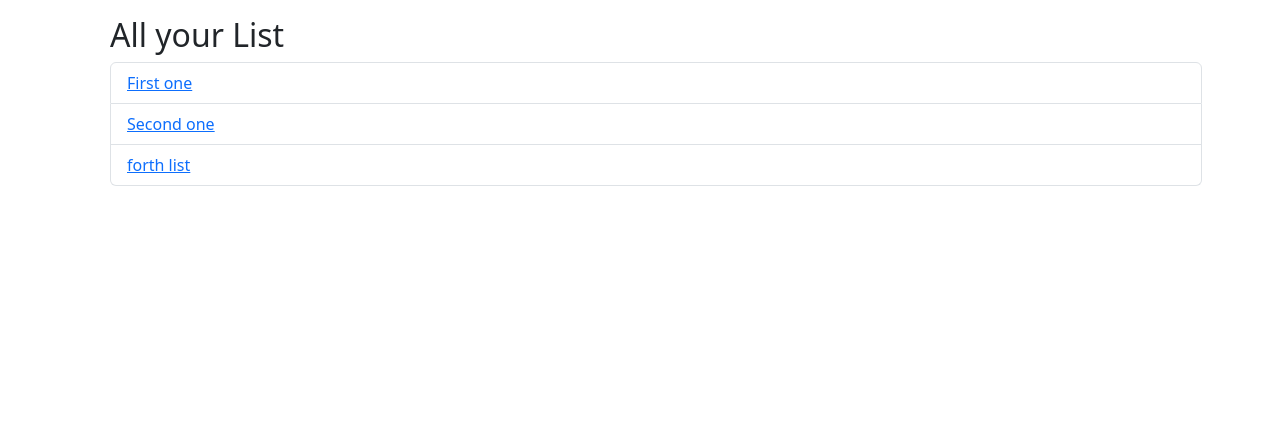
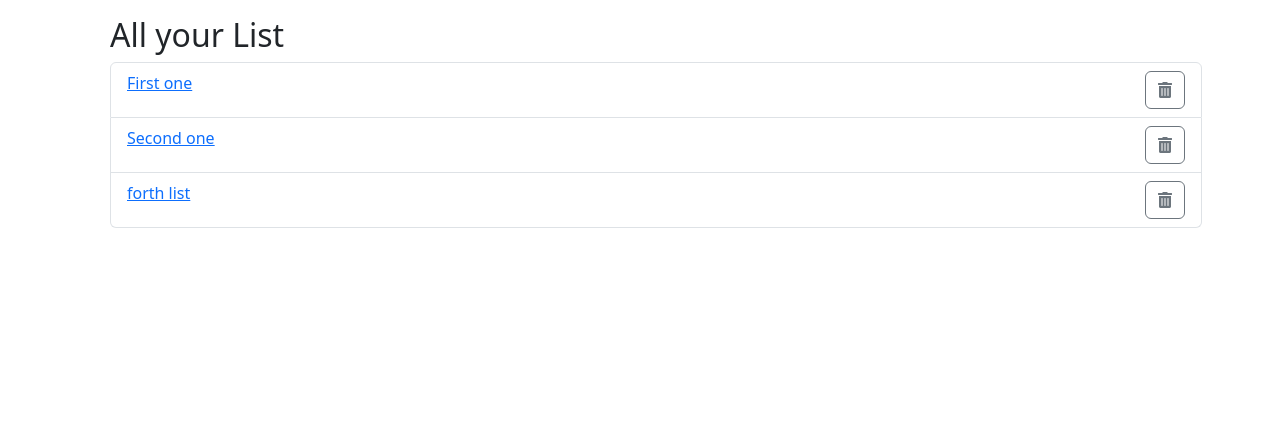
Before and after one commit to victoria-parker/todolist, a Django app: page /lists/ in a window 1280 px wide. Shown: the part 56-483 px from the top of the page. Run offline with Django 4.2, Linux system fonts and the light colour scheme; a user stored in the database is signed in; data comes from the database, SQL or seed files in the repository; both versions use the stored data as it was after the commit; some libraries are stand-ins or nearby versions.

Commit message:
delete list added

```diff
--- a/main/templates/main/lists.html
+++ b/main/templates/main/lists.html
@@ -4,7 +4,10 @@
     <h2>All your List</h2>
     <ul class="list-group">
         {% for list in lists %}
-            <li  class="list-group-item"><a href="{{list.id}}">{{list.name}}</a></li>
+            <li  class="list-group-item d-flex justify-content-between">
+                <a href="{{list.id}}">{{list.name}}</a>
+                <a href="{% url 'deleteList' id=list.id %}" class="btn btn-outline-secondary"><i class="fas fa-trash-alt"></i></a>
+            </li>
         {% endfor %}
     </ul>
 </div>
--- a/main/urls.py
+++ b/main/urls.py
@@ -6,5 +6,6 @@ urlpatterns = [
     path('create/', views.create, name="create"),
     path('lists/',views.viewToDoLists,name="viewtodolists"),
     path('lists/<int:id>',views.listItems,name='listitems'),
-    path('todolist/<int:list_id>/deleteitem/<int:item_id>/', views.deleteItem, name='deleteItem')
+    path('todolist/<int:list_id>/deleteitem/<int:item_id>/', views.deleteItem, name='deleteItem'),
+    path('deletelist/<int:id>/', views.deleteList, name='deleteList')
 ]
--- a/main/views.py
+++ b/main/views.py
@@ -57,3 +57,8 @@ def deleteItem(request,item_id,list_id):
         item = get_object_or_404(Item, pk=item_id, todoList_id=list_id)
         item.delete()
         return redirect('listitems', id=list_id)
+
+def deleteList(request,id):
+        todo_list = get_object_or_404(ToDoList, pk=id)
+        todo_list.delete()
+        return redirect("viewtodolists")
```
Also changed, not shown: db.sqlite3.
